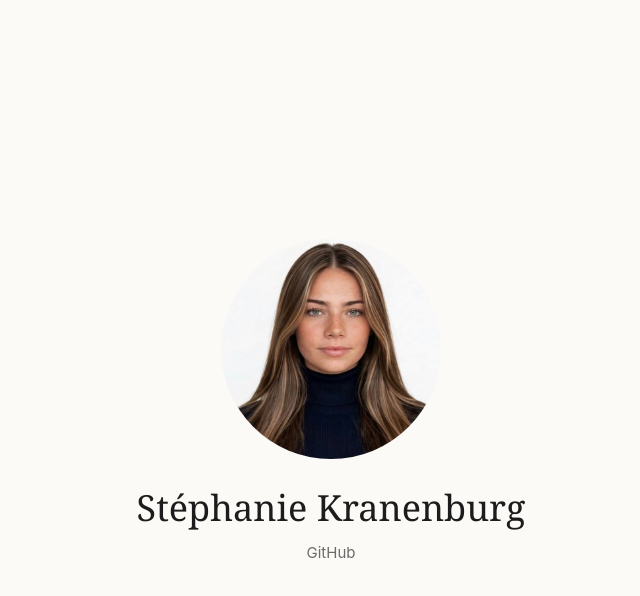
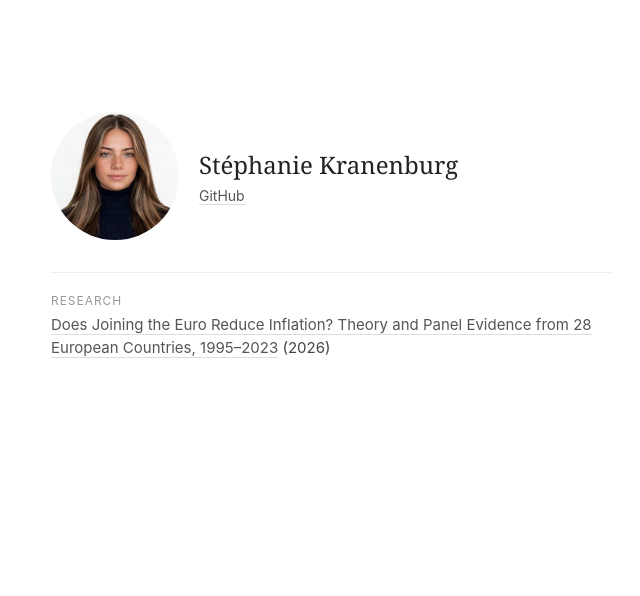
Before and after one commit to stephaniekranenburg/stephaniekranenburg.github.io, a plain HTML site: page index.html in a window 1280 px wide. Shown: the whole page, without its empty margins (309-949 px from the left). Drawn offline with Linux system fonts and the light colour scheme.

Commit message:
Simplify homepage

```diff
--- a/index.html
+++ b/index.html
@@ -27,20 +27,31 @@
 }
 </script>
 <style>
-  html, body { height:100%; margin:0; }
-  body { display:flex; align-items:center; justify-content:center; background:#fbfaf7; color:#1c1c1c;
-         font-family:-apple-system, "Segoe UI", Roboto, Helvetica, Arial, sans-serif; text-align:center; }
-  img { width:220px; height:220px; border-radius:50%; object-fit:cover; display:block; margin:0 auto 24px; }
-  h1 { font-family:Georgia, "Times New Roman", serif; font-weight:400; font-size:36px; margin:0 0 10px; }
-  a { color:#6b6b6b; font-size:15px; text-decoration:none; }
-  a:hover { text-decoration:underline; }
+  body { margin:0; background:#fff; color:#222; font-family:-apple-system, "Segoe UI", Roboto, Helvetica, Arial, sans-serif; }
+  main { max-width:560px; margin:14vh auto 0; padding:0 24px; }
+  .top { display:flex; align-items:center; gap:20px; }
+  img { width:128px; height:128px; border-radius:50%; object-fit:cover; flex:none; }
+  h1 { font-family:Georgia, "Times New Roman", serif; font-weight:400; font-size:24px; margin:0; }
+  .links { margin-top:6px; font-size:14px; }
+  a { color:#555; text-decoration:none; border-bottom:1px solid #ddd; }
+  a:hover { color:#000; }
+  hr { border:0; border-top:1px solid #eee; margin:32px 0 20px; }
+  p { font-size:15px; line-height:1.5; margin:0; color:#444; }
+  .label { font-size:12px; letter-spacing:.08em; text-transform:uppercase; color:#999; margin-bottom:6px; }
 </style>
 </head>
 <body>
   <main>
-    <img src="stephanie-kranenburg.jpg" alt="Stéphanie Kranenburg" width="220" height="220">
-    <h1>Stéphanie Kranenburg</h1>
-    <a href="https://github.com/stephaniekranenburg" rel="me">GitHub</a>
+    <div class="top">
+      <img src="stephanie-kranenburg.jpg" alt="Stéphanie Kranenburg" width="128" height="128">
+      <div>
+        <h1>Stéphanie Kranenburg</h1>
+        <div class="links"><a href="https://github.com/stephaniekranenburg" rel="me">GitHub</a></div>
+      </div>
+    </div>
+    <hr>
+    <div class="label">Research</div>
+    <p><a href="https://github.com/stephaniekranenburg/euro-inflation-study">Does Joining the Euro Reduce Inflation? Theory and Panel Evidence from 28 European Countries, 1995–2023</a> (2026)</p>
   </main>
 </body>
 </html>
```
